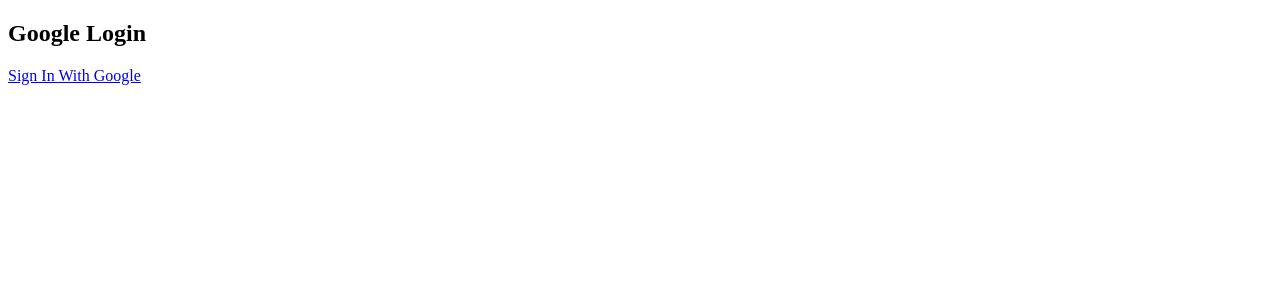
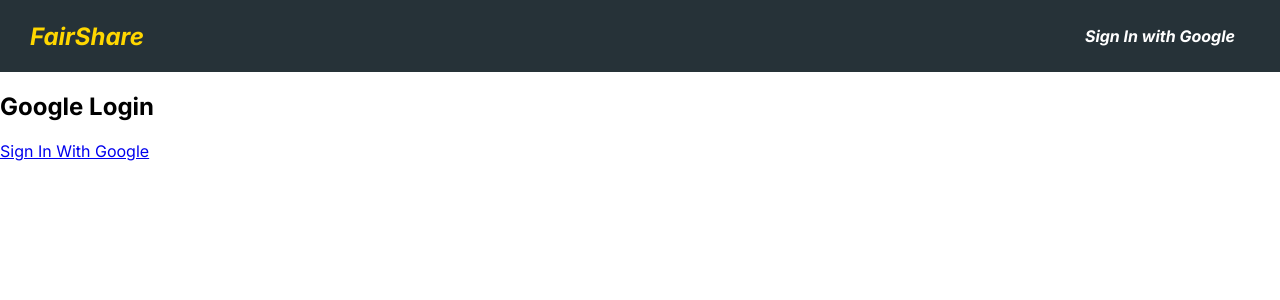
Before and after one commit to 22stevenwu/FairShare, a Django app: page / in a window 1280 px wide. Shown: the top 300 px of the page. Run offline with Django 5.2, Linux system fonts and the light colour scheme.

Commit message:
base.html & base.css

```diff
--- /dev/null
+++ b/mysite/main/templates/base.html
@@ -0,0 +1,45 @@
+<!DOCTYPE html>
+
+{% load static %}
+
+<html lang="en">
+<head>
+    <meta charset="UTF-8">
+    <meta name="viewport" content="width=device-width, initial-scale=1.0">
+    <link rel="preconnect" href="https://fonts.googleapis.com">
+    <link rel="preconnect" href="https://fonts.gstatic.com" crossorigin>
+    <link href="https://fonts.googleapis.com/css2?family=Inter:ital,opsz,wght@0,14..32,100..900;1,14..32,100..900&display=swap" rel="stylesheet">
+
+    <link rel="stylesheet" type="text/css" href="{% static 'styles/base.css' %}">
+
+    <title>{% block title %}FairShare{% endblock %}</title>
+
+    {% load static %}
+</head>
+
+<body>
+    <nav>
+        <div class="nav-container">
+            <div class="nav-title">
+                <em><h1>FairShare</a></h1></em>
+            </div>
+
+            <div class="nav-links">
+                <ul>
+                    {% if request.user.is_authenticated %}
+                    <em><li><a href="{% url 'profile' %}">Profile</a></li></em>
+                    <em><li><a href="{% url 'profile' %}">Bills</a></li></em>
+                {% else %}
+                <em><li><a href="{% url 'social:begin' 'google-oauth2' %}">Sign In with Google</a></li></em>
+                {% endif %}
+                </ul>
+            </div>
+        </div>
+    </nav>
+
+    <div class="content">
+        {% block content %}
+        {% endblock %}
+    </div>
+</body>
+</html>
--- a/mysite/main/templates/home.html
+++ b/mysite/main/templates/profile.html
@@ -1,11 +1,6 @@
-<!DOCTYPE html>
-<html lang="en">
-<head>
-    <meta charset="UTF-8">
-    <meta name="viewport" content="width=device-width, initial-scale=1.0">
-    <title>FairShare</title>
-</head>
-<body>
+{% extends 'base.html' %}
+{% load static %}
+{% block content %}
     <h2> Google Login </h2>
     {% if not user.is_authenticated %}
         <!-- Direct link to Google login -->
@@ -16,4 +11,4 @@
         <a href="{% url 'logout' %}">Logout</a>
     {% endif %}
 </body>
-</html>
+{% endblock %}
--- a/mysite/main/urls.py
+++ b/mysite/main/urls.py
@@ -3,7 +3,7 @@ from django.urls import path
 from . import views
 
 urlpatterns = [
-  path("", views.home, name="home"),
+  path("", views.profile, name="profile"),
   path("login/", views.login_view, name="login"),
   path("logout/", views.logout_view, name="logout"),
 ]
--- a/mysite/main/views.py
+++ b/mysite/main/views.py
@@ -1,8 +1,8 @@
 from django.shortcuts import render, redirect
 from django.contrib.auth import logout
 
-def home(request):
-  return render(request, "home.html")
+def profile(request):
+  return render(request, "profile.html")
 
 def login_view(request):
   return render(request, "login.html")
--- /dev/null
+++ b/mysite/static/styles/base.css
@@ -0,0 +1,46 @@
+body {
+    font-family: 'Inter', sans-serif;
+    margin: 0px;
+    padding: 0px;
+}
+nav {
+    background-color: #263238;
+    color: white;
+    padding: 10px;
+    margin: 0;
+    width: 100%;
+}
+.nav-container {
+    display: flex;
+    justify-content: space-between;
+    align-items: center;
+}
+.nav-title h1 {
+    margin: 0;
+    margin-left: 20px;
+    color: #FFD700;
+    text-decoration: none;
+}
+.nav-links {
+    display: flex;
+    gap: 100px;
+    margin: 0;
+    padding: 0;
+    list-style-type: none;
+}
+.nav-links li {
+    display: inline;
+}
+.nav-links li a {
+    color: white;
+    text-decoration: none;
+    font-weight: bold;
+    margin: 30px;
+}
+.nav-title, .nav-links {
+    flex: 1;
+}
+.nav-links {
+    justify-content: flex-end;
+    margin-right: 25px;
+}
```
Also changed, not shown: client_secret_18018405840-m860p813kjpl233au0ub3iime16t2lg9.apps.googleusercontent.com.json (deleted, +0 -12 lines), mysite/mysite/settings.py (+54 -57 lines), mysite/requirements.txt (+9 -1 lines), mysite/db.sqlite3.
